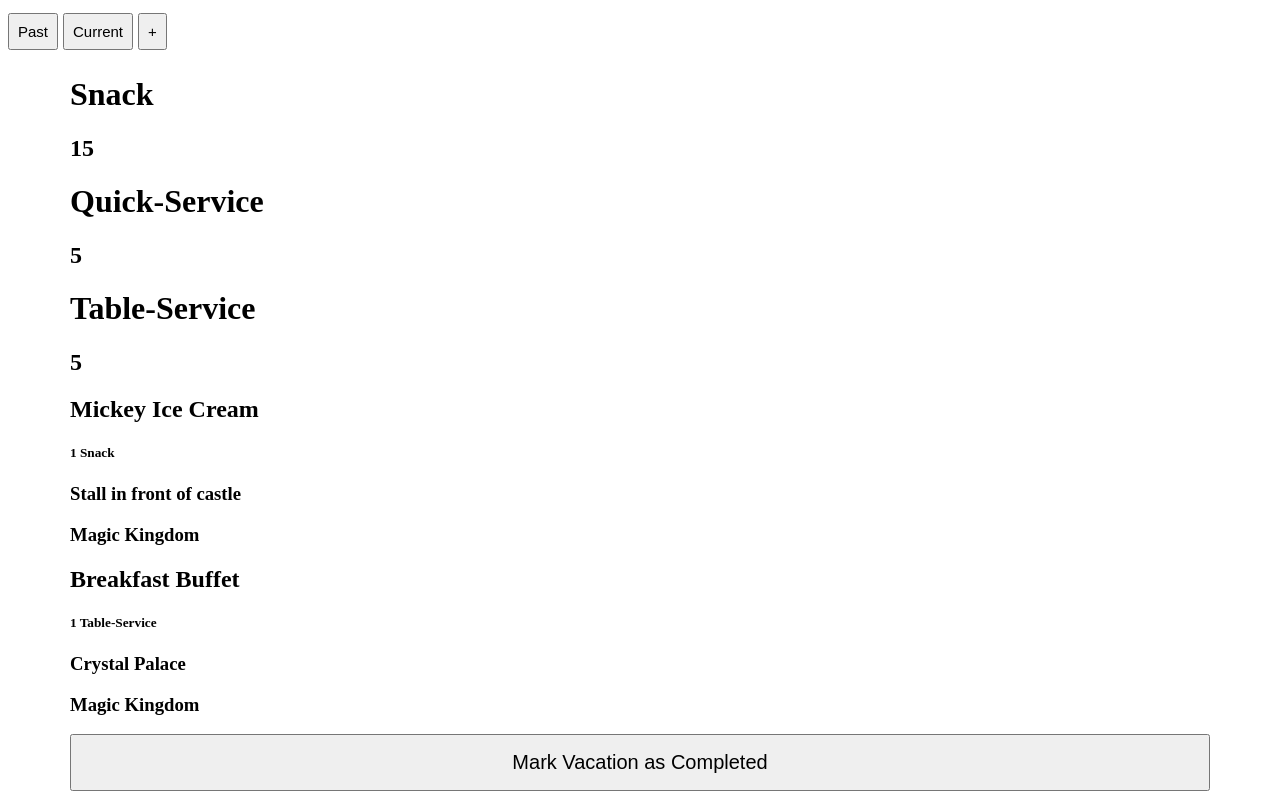
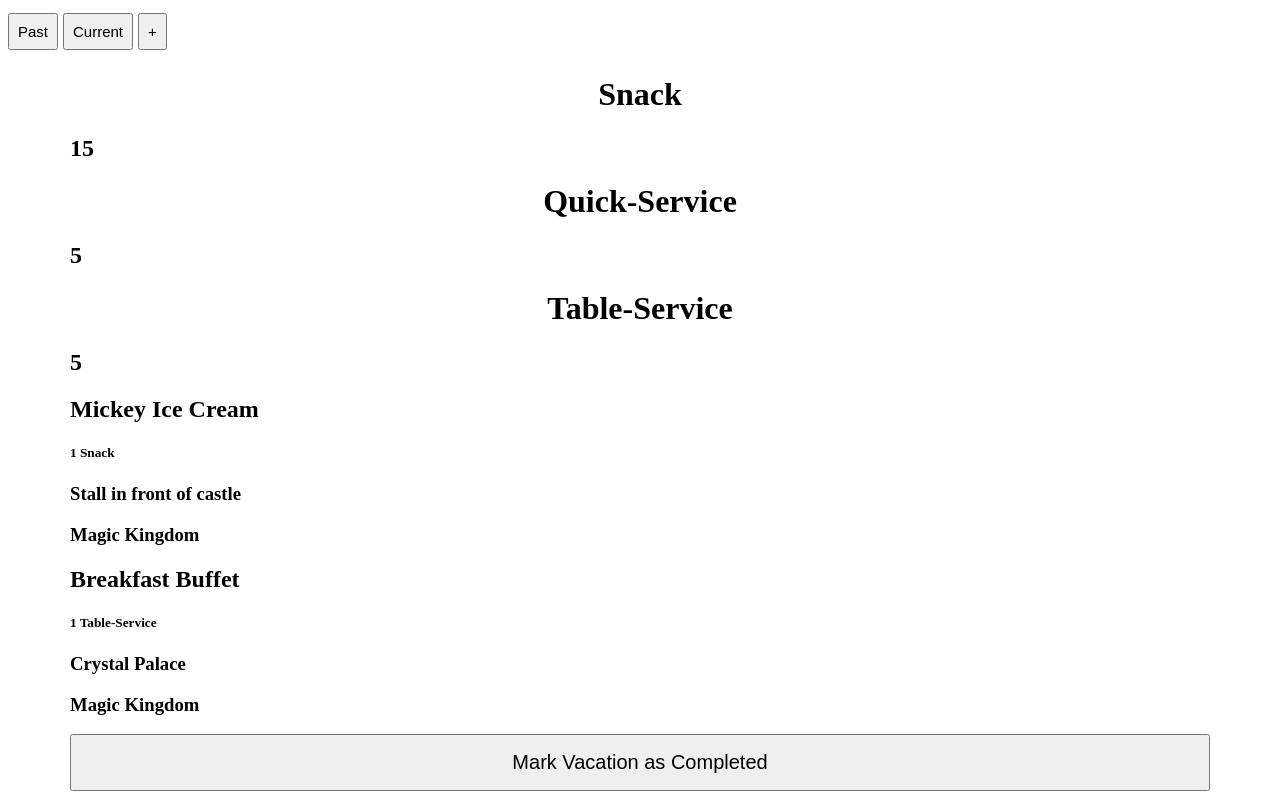
Before and after one commit to christinakerr/disney-dining-tracker, a React (Create React App) app in the folder client/: page / in a window 1280 px wide. Built offline with nearby package versions, Linux system fonts and the light colour scheme.

Commit message:
Centered all H1s

```diff
--- a/client/src/components/Text/H1.js
+++ b/client/src/components/Text/H1.js
@@ -1,9 +1,15 @@
 /** @jsxImportSource @emotion/react */
+
+import { css } from '@emotion/react'
 
 function H1(props){
     return (
-        <h1>{props.children}</h1>
+        <h1 css={h1Style}>{props.children}</h1>
     );
 }
 
 export default H1;
+
+const h1Style = css`
+    text-align: center;
+`
```
